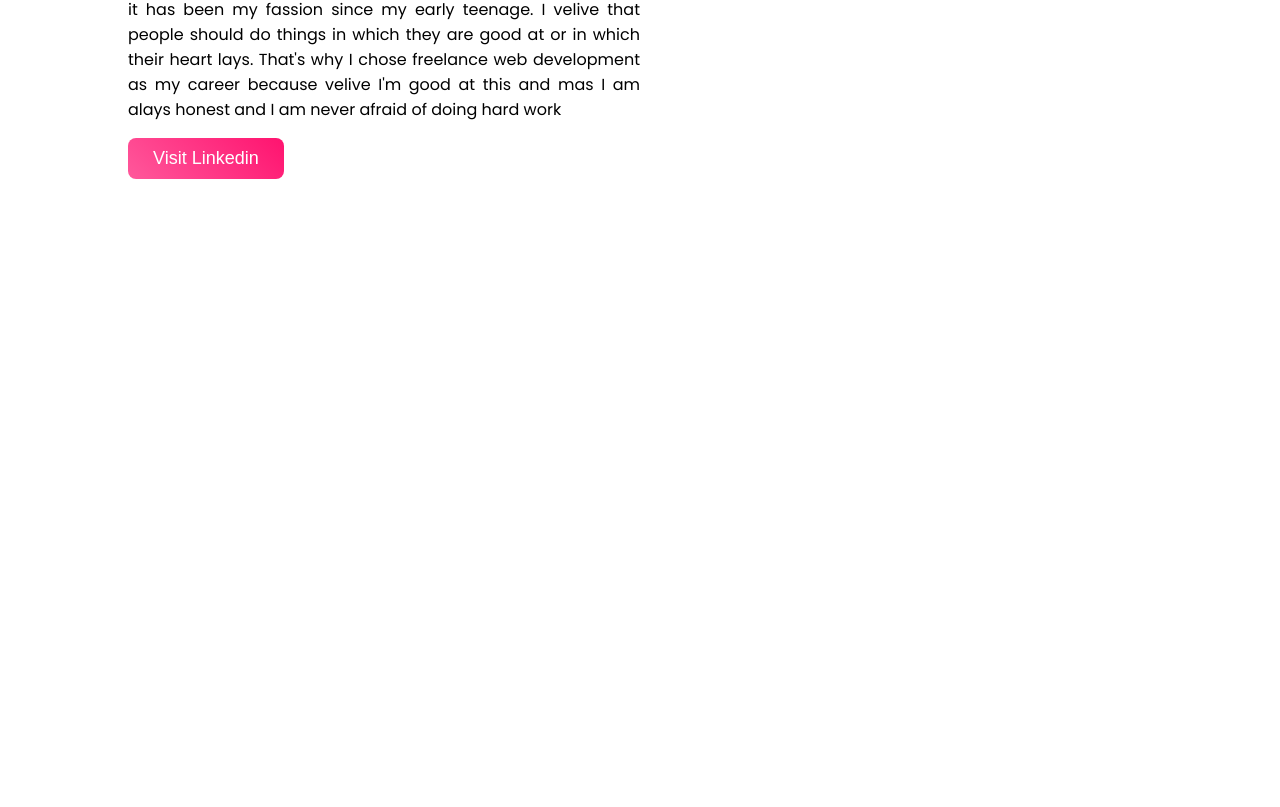
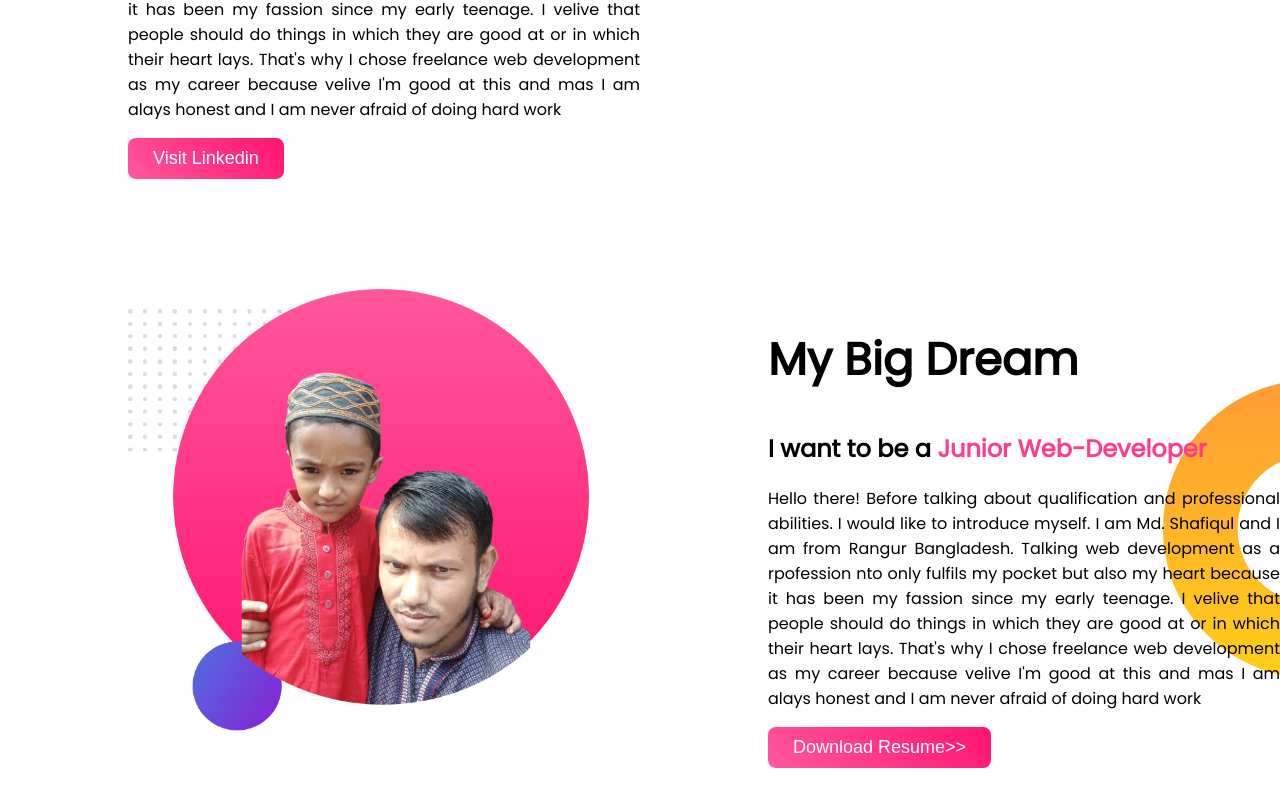
Before and after one commit to khajamondol/my-portfolio, a plain HTML site: page index.html in a window 1280 px wide. Shown: the part 467-1274 px from the top of the page. Before the commit the page ends 800 px from the top, so only its background shows below. Drawn offline with Linux system fonts and the light colour scheme.

Commit message:
update backgorund Image

```diff
--- a/index.html
+++ b/index.html
@@ -1,15 +1,15 @@
 <!DOCTYPE html>
 <html lang="en">
   <head>
-    <meta charset="UTF-8">
-    <meta http-equiv="X-UA-Compatible" content="IE=edge">
-    <meta name="viewport" content="width=device-width, initial-scale=1.0">
+    <meta charset="UTF-8" />
+    <meta http-equiv="X-UA-Compatible" content="IE=edge" />
+    <meta name="viewport" content="width=device-width, initial-scale=1.0" />
     <title>My Portfolio</title>
-        <link rel="preconnect" href="https://fonts.googleapis.com">
-        <link rel="preconnect" href="https://fonts.gstatic.com" crossorigin>
-        <link href="https://fonts.googleapis.com/css2?family=Poppins&display=swap" rel="stylesheet">
-        <link rel="shortcut icon" href="images/icon/fab.png" type="image/x-icon">
-        <link rel="stylesheet" href="style.css">
+    <link rel="preconnect" href="https://fonts.googleapis.com" />
+    <link rel="preconnect" href="https://fonts.gstatic.com" crossorigin />
+    <link href="https://fonts.googleapis.com/css2?family=Poppins&display=swap" rel="stylesheet" />
+    <link rel="shortcut icon" href="images/icon/fab.png" type="image/x-icon" />
+    <link rel="stylesheet" href="style.css" />
   </head>
   <body>
     <section class="top-banner">
@@ -17,14 +17,40 @@
         <h1>Welcome To</h1>
         <h1><span class="orange-color">Shafiq Junior</span> Developer</h1>
         <h3>Build Climber and Train Stopper</h3>
-            <p>Hello there! Before talking about qualification and professional abilities. I would like to introduce myself. I am Md. Shafiqul and I am from Rangur Bangladesh. Talking web development as a rpofession nto only fulfils my pocket but also my heart because it has been my fassion since my early teenage. I velive that people should do things in which they are good at or in which their heart lays. That's why I chose freelance web development as my career because velive I'm good at this and mas I am alays honest and I am never afraid of doing hard work</p>
+        <p>
+          Hello there! Before talking about qualification and professional abilities. I would like to introduce myself.
+          I am Md. Shafiqul and I am from Rangur Bangladesh. Talking web development as a rpofession nto only fulfils my
+          pocket but also my heart because it has been my fassion since my early teenage. I velive that people should do
+          things in which they are good at or in which their heart lays. That's why I chose freelance web development as
+          my career because velive I'm good at this and mas I am alays honest and I am never afraid of doing hard work
+        </p>
         <a href="https://www.linkedin.com/in/freelancershafiq/" target="_blank">
           <button class="buy-now-button">Visit Linkedin</button>
         </a>
       </div>
 
       <div class="half-width">
-            <img src="images/my-bg.png" alt="">
+        <img src="images/my-bg.png" alt="" />
+      </div>
+    </section>
+
+    <section class="big-deream">
+      <div class="half-width">
+        <img src="images/my-bg1.png" alt="" />
+      </div>
+      <div class="half-width">
+        <h1>My Big Dream</h1>
+        <h2>I want to be a <span class="color">Junior Web-Developer</span></h2>
+        <p>
+          Hello there! Before talking about qualification and professional abilities. I would like to introduce myself.
+          I am Md. Shafiqul and I am from Rangur Bangladesh. Talking web development as a rpofession nto only fulfils my
+          pocket but also my heart because it has been my fassion since my early teenage. I velive that people should do
+          things in which they are good at or in which their heart lays. That's why I chose freelance web development as
+          my career because velive I'm good at this and mas I am alays honest and I am never afraid of doing hard work
+        </p>
+        <a href="https://www.linkedin.com/in/freelancershafiq/" target="_blank">
+          <button class="buy-now-button">Download Resume>></button>
+        </a>
       </div>
     </section>
   </body>
--- a/style.css
+++ b/style.css
@@ -1,21 +1,21 @@
-body{
-    font-family: 'Poppins', sans-serif;
+body {
+  font-family: "Poppins", sans-serif;
   margin: 0;
 }
 
-h1{
+h1 {
   font-size: 45px;
 }
 
-h3{
+h3 {
   text-align: justify;
 }
 
-p{
+p {
   text-align: justify;
 }
 
-.buy-now-button{
+.buy-now-button {
   background-image: linear-gradient(45deg, #ff589b 0%, #ff136f 100%);
   color: #fff;
   border: none;
@@ -25,25 +25,35 @@ p{
   font-size: 18px;
 }
 
-
-.orange-color{
+.orange-color {
   color: orange;
 }
 
-section{
+section {
   display: flex;
+  margin-bottom: 110px;
 }
 
-.half-width{
+.half-width {
   width: 50%;
   padding-left: 10%;
 }
 
-.half-width img{
+.half-width img {
   width: 90%;
 }
 
-.top-banner{
+.top-banner {
   background-image: url(images/top-banner.png);
   background-repeat: no-repeat;
 }
+
+.color {
+  color: #ff3d8a;
+}
+
+.big-deream {
+  background-image: url(images/dream-bg.png);
+  background-repeat: no-repeat;
+  background-position: right;
+}
```
Lines whose indentation alone changed are shown as unchanged.
